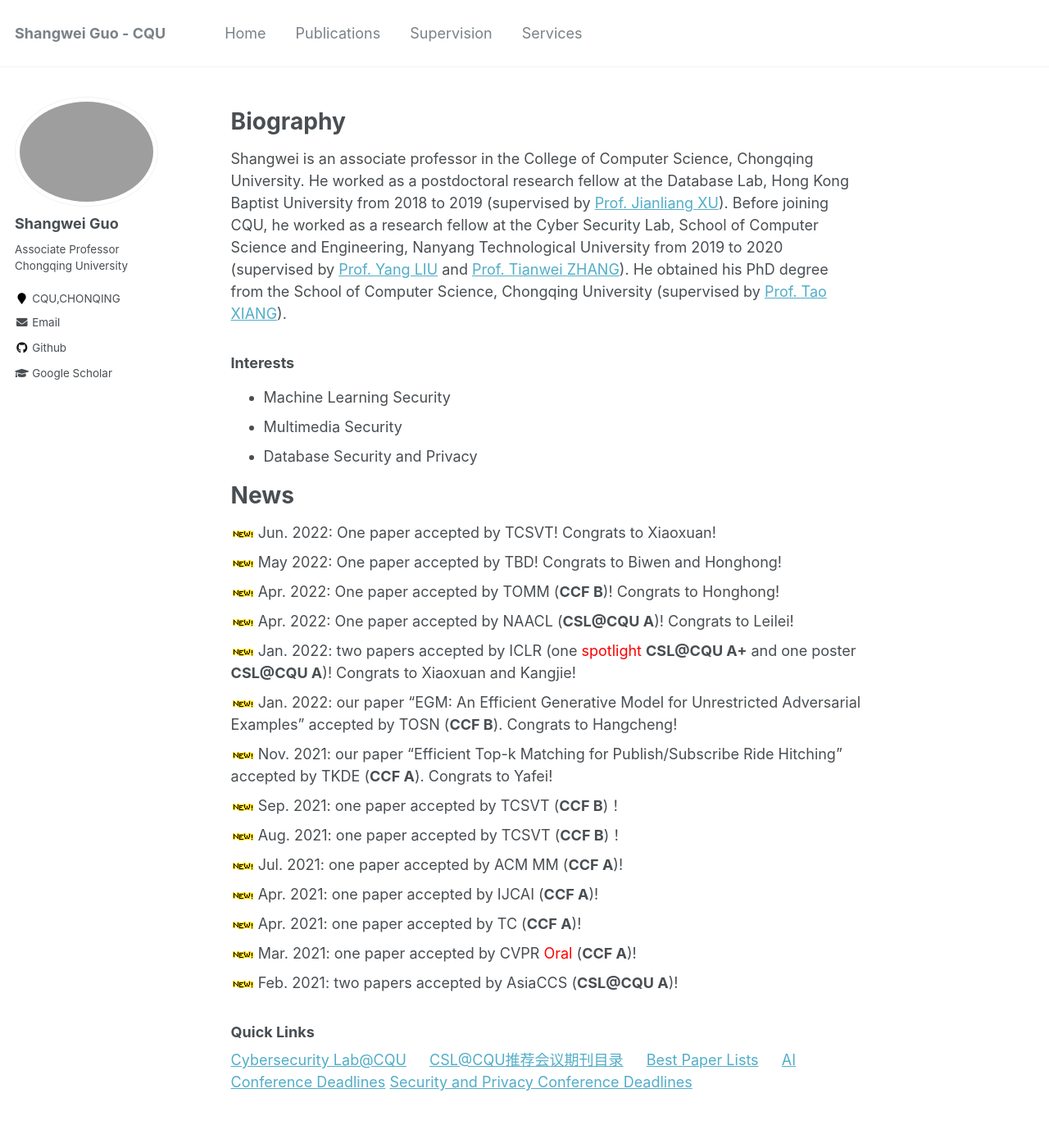
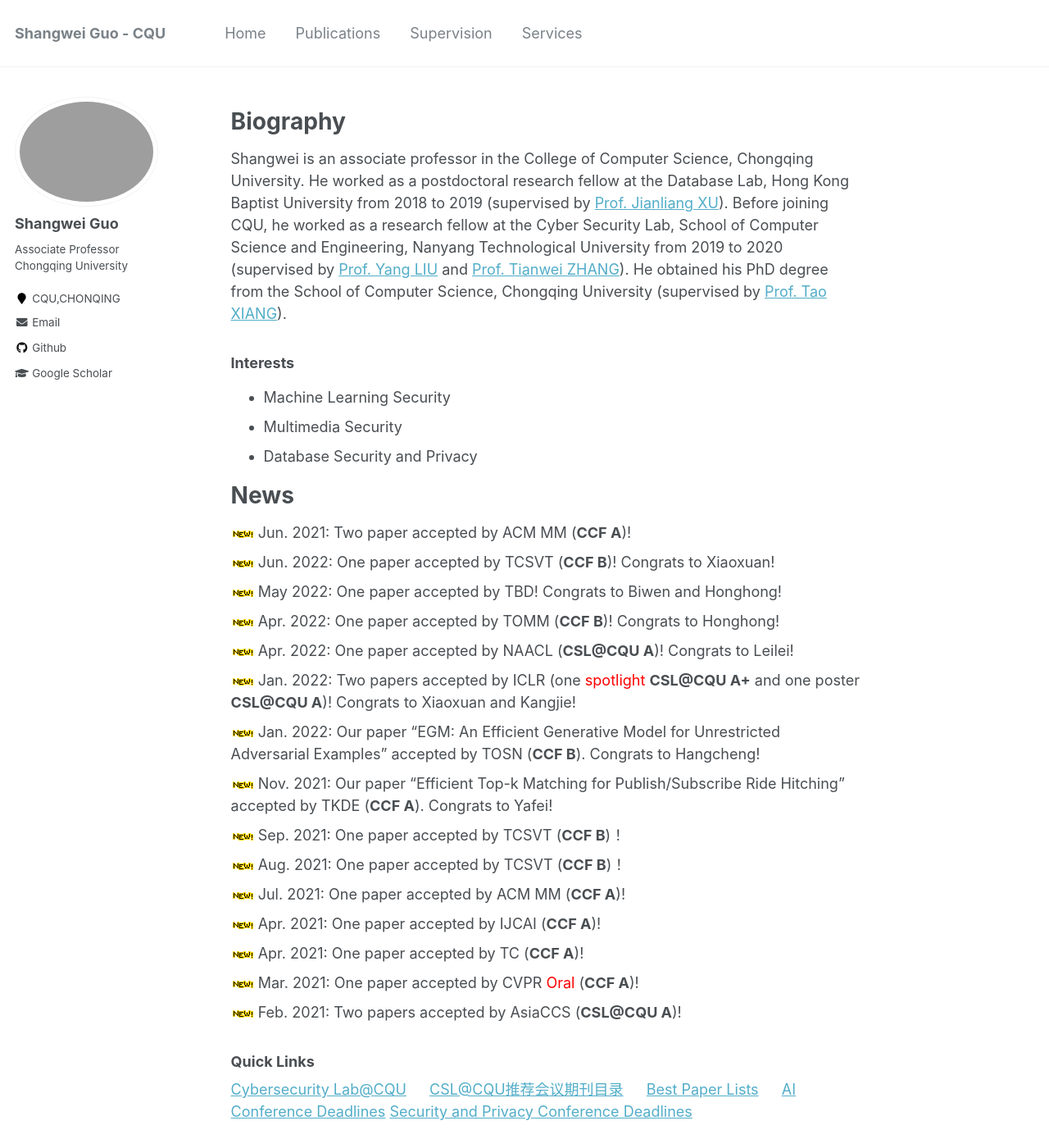
Before and after one commit to guoshangwei/guoshangwei.github.io, a Jekyll site: the page built from _pages/home.md, in a window 1280 px wide and 1400 px high. Shown: the whole window at 82% size. Built offline with Jekyll 4.4.1, drawn with Linux system fonts in a browser that asks for light colours.

Commit message:
add mm2022

```diff
--- a/_pages/home.md
+++ b/_pages/home.md
@@ -20,7 +20,9 @@ Shangwei is an associate professor in the College of Computer Science, Chongqing
 - BSc in Mathematics, 2012   <font  color=gray size=3>Henan Normal University</font> -->
 
 # News
-![](../images/new.gif) Jun. 2022: One paper accepted by TCSVT! Congrats to Xiaoxuan!
+![](../images/new.gif) Jun. 2021: Two paper accepted by ACM MM (**CCF A**)!
+
+![](../images/new.gif) Jun. 2022: One paper accepted by TCSVT (**CCF B**)! Congrats to Xiaoxuan!
 
 ![](../images/new.gif) May 2022: One paper accepted by TBD! Congrats to Biwen and Honghong!
 
@@ -28,25 +30,25 @@ Shangwei is an associate professor in the College of Computer Science, Chongqing
 
 ![](../images/new.gif) Apr. 2022: One paper accepted by NAACL (**CSL@CQU A**)! Congrats to Leilei!
 
-![](../images/new.gif) Jan. 2022: two papers accepted by ICLR (one <font  color=red >spotlight</font> **CSL@CQU A+** and one poster **CSL@CQU A**)! Congrats to Xiaoxuan and Kangjie!
+![](../images/new.gif) Jan. 2022: Two papers accepted by ICLR (one <font  color=red >spotlight</font> **CSL@CQU A+** and one poster **CSL@CQU A**)! Congrats to Xiaoxuan and Kangjie!
 
-![](../images/new.gif) Jan. 2022: our paper "EGM: An Efficient Generative Model for Unrestricted Adversarial Examples" accepted by TOSN (**CCF B**). Congrats to Hangcheng!
+![](../images/new.gif) Jan. 2022: Our paper "EGM: An Efficient Generative Model for Unrestricted Adversarial Examples" accepted by TOSN (**CCF B**). Congrats to Hangcheng!
 
-![](../images/new.gif) Nov. 2021: our paper "Efficient Top-k Matching for Publish/Subscribe Ride Hitching" accepted by TKDE (**CCF A**). Congrats to Yafei!
+![](../images/new.gif) Nov. 2021: Our paper "Efficient Top-k Matching for Publish/Subscribe Ride Hitching" accepted by TKDE (**CCF A**). Congrats to Yafei!
 
-![](../images/new.gif) Sep. 2021: one paper accepted by TCSVT (**CCF B**)！
+![](../images/new.gif) Sep. 2021: One paper accepted by TCSVT (**CCF B**)！
 
-![](../images/new.gif) Aug. 2021: one paper accepted by TCSVT (**CCF B**)！
+![](../images/new.gif) Aug. 2021: One paper accepted by TCSVT (**CCF B**)！
 
-![](../images/new.gif) Jul. 2021: one paper accepted by ACM MM (**CCF A**)!
+![](../images/new.gif) Jul. 2021: One paper accepted by ACM MM (**CCF A**)!
 
-![](../images/new.gif) Apr. 2021: one paper accepted by IJCAI (**CCF A**)!
+![](../images/new.gif) Apr. 2021: One paper accepted by IJCAI (**CCF A**)!
 
-![](../images/new.gif) Apr. 2021: one paper accepted by TC (**CCF A**)!
+![](../images/new.gif) Apr. 2021: One paper accepted by TC (**CCF A**)!
 
-![](../images/new.gif) Mar. 2021: one paper accepted by CVPR <font  color=red >Oral</font> (**CCF A**)!
+![](../images/new.gif) Mar. 2021: One paper accepted by CVPR <font  color=red >Oral</font> (**CCF A**)!
 
-![](../images/new.gif) Feb. 2021: two papers accepted by AsiaCCS (**CSL@CQU A**)!
+![](../images/new.gif) Feb. 2021: Two papers accepted by AsiaCCS (**CSL@CQU A**)!
 
 
 ### Quick Links
```
Also changed, not shown: _pages/publications.md (+12 -0 lines).
